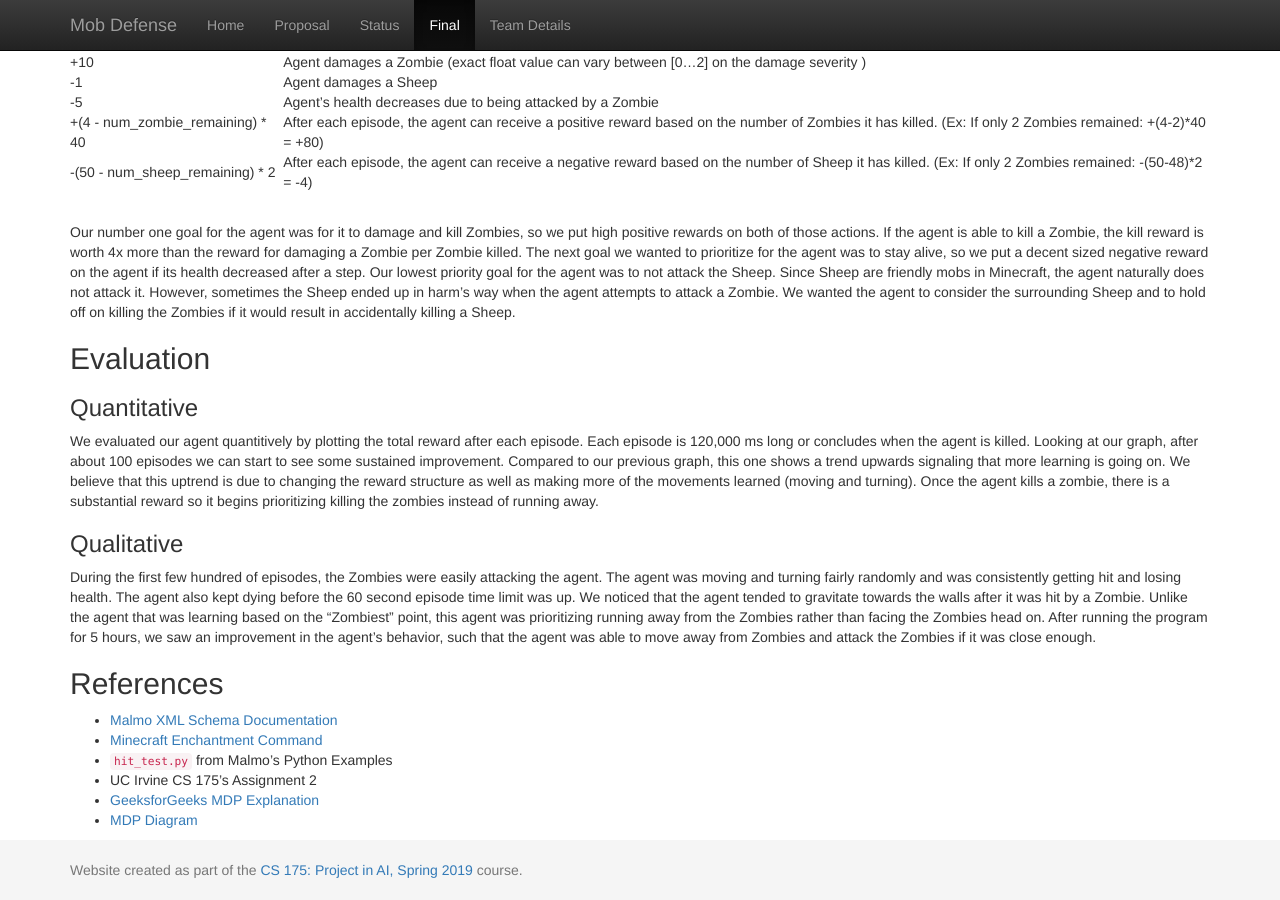
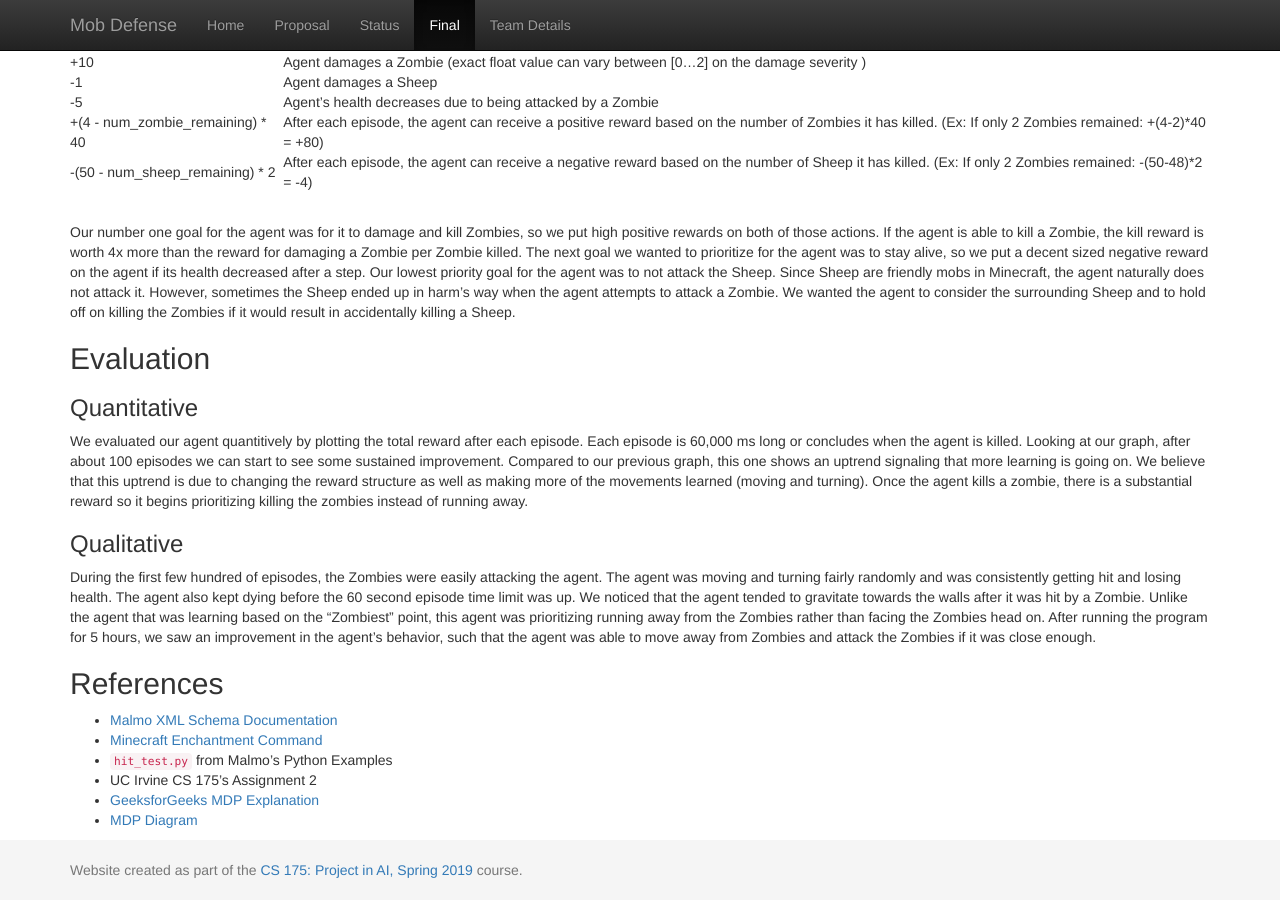
Before and after one commit to crystalleesf/mob-defense, a Jekyll site: the page built from docs/final.md, in a window 1280 px wide and 900 px high, scrolled down 1540 px. Built offline with Jekyll 4.4.1, drawn with Linux system fonts in a browser that asks for light colours.

Commit message:
Update final.md

```diff
--- a/docs/final.md
+++ b/docs/final.md
@@ -40,7 +40,7 @@ Our number one goal for the agent was for it to damage and kill Zombies, so we p
 
 ## Evaluation
 ### Quantitative
-We evaluated our agent quantitively by plotting the total reward after each episode. Each episode is 120,000 ms long or concludes when the agent is killed. Looking at our graph, after about 100 episodes we can start to see some sustained improvement. Compared to our previous graph, this one shows a trend upwards signaling that more learning is going on. We believe that this uptrend is due to changing the reward structure as well as making more of the movements learned (moving and turning). Once the agent kills a zombie, there is a substantial reward so it begins prioritizing killing the zombies instead of running away.
+We evaluated our agent quantitively by plotting the total reward after each episode. Each episode is 60,000 ms long or concludes when the agent is killed. Looking at our graph, after about 100 episodes we can start to see some sustained improvement. Compared to our previous graph, this one shows an uptrend signaling that more learning is going on. We believe that this uptrend is due to changing the reward structure as well as making more of the movements learned (moving and turning). Once the agent kills a zombie, there is a substantial reward so it begins prioritizing killing the zombies instead of running away.
 
 ### Qualitative
 During the first few hundred of episodes, the Zombies were easily attacking the agent. The agent was moving and turning fairly randomly and was consistently getting hit and losing health. The agent also kept dying before the 60 second episode time limit was up. We noticed that the agent tended to gravitate towards the walls after it was hit by a Zombie. Unlike the agent that was learning based on the "Zombiest" point, this agent was prioritizing running away from the Zombies rather than facing the Zombies head on.  After running the program for 5 hours, we saw an improvement in the agent's behavior, such that the agent was able to move away from Zombies and attack the Zombies if it was close enough.
```
